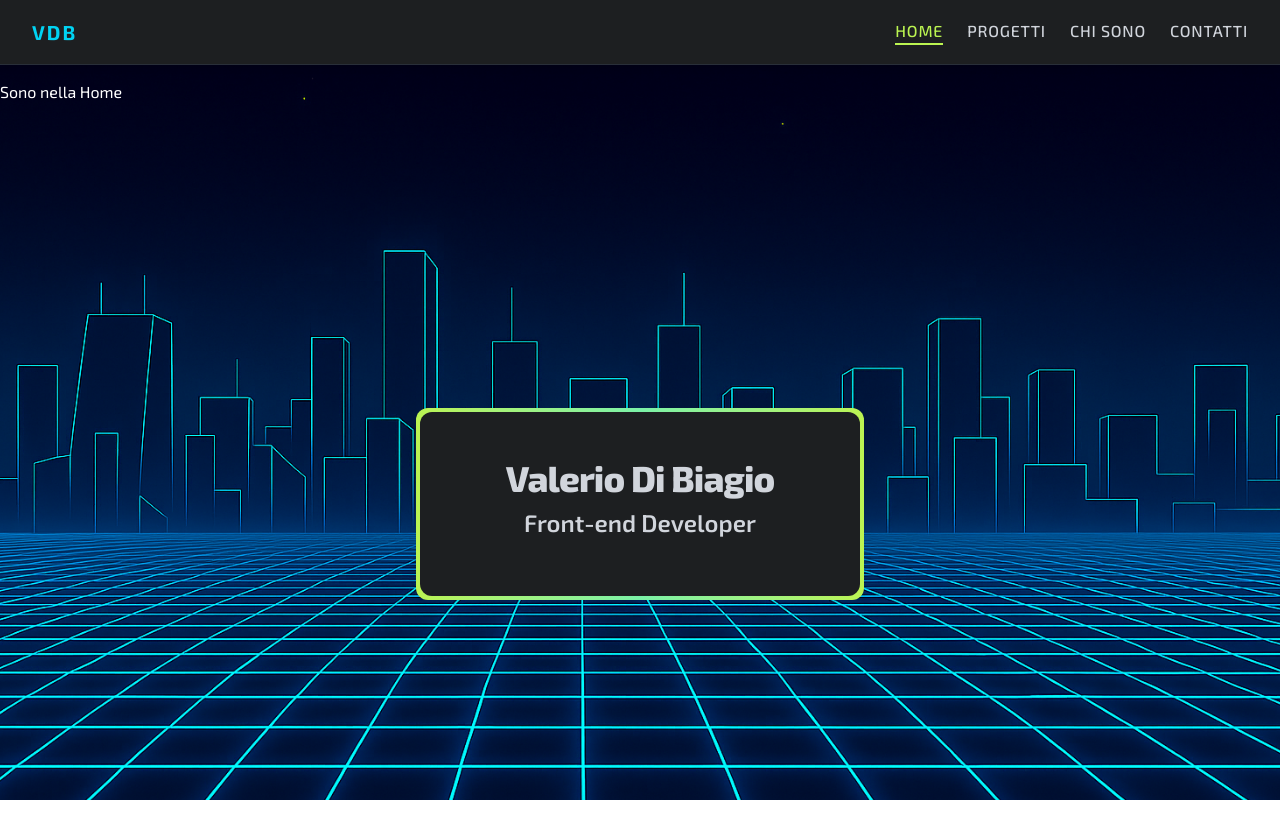
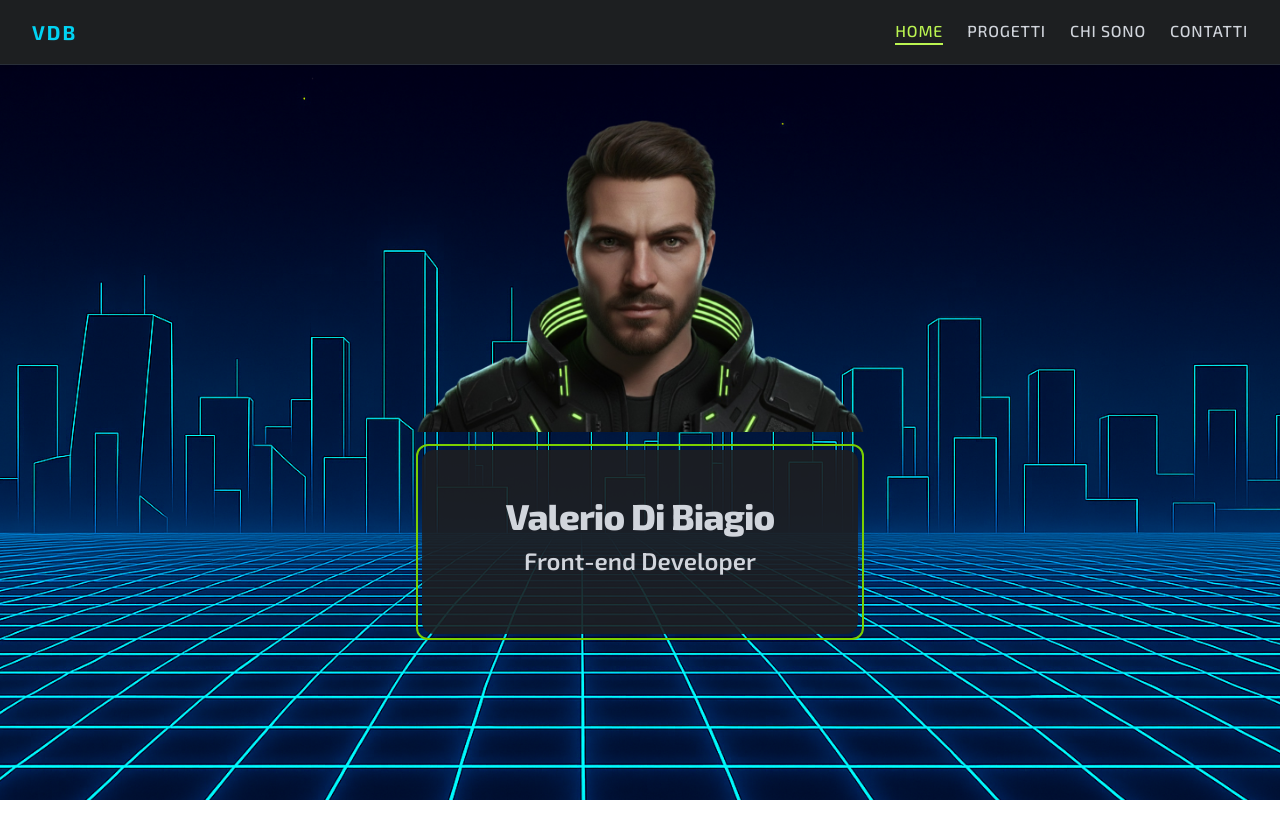
Before and after one commit to ValerioDiBiagio/personal-portfolio, a React (Vite) app: page / in a window 1280 px wide. Shown: the top 838 px of the page. After the commit the page ends 800 px from the top, so only its background shows below. Built offline with nearby package versions, Linux system fonts and the light colour scheme; a web font is replaced by a local one.

Commit message:
Refactor code structure for improved readability and maintainability

```diff
--- a/src/components/HeroSection.tsx
+++ b/src/components/HeroSection.tsx
@@ -9,26 +9,32 @@ type HeroSectionProps = {
 
 const HeroSection: React.FC<HeroSectionProps> = ({ name, title, subtitle, description }) => {
     return (
-        <section className="h-screen flex justify-center items-center p-4 sm:p-8 text-white">
+        <section className="flex justify-center flex-col p-4 sm:p-8 text-white items-center">
+
+            <figure className='image-container flex justify-center'>
+                <img className='w-120' src="/image/valeriodb.png" alt="Foto profilo Valerio" />
+                <img className='w-120 hover-image' src="/image/valeriodbsmile.png" alt="Foto profilo Valerio sorriso" />
+            </figure>
 
             <div
                 className="
+                    mt-3
                     max-w-xl md:max-w-md
                     w-full
                     p-0.5 md:p-1
                     rounded-lg md:rounded-xl
-                    bg-gradient-to-r from-lime-300 via-green-300 to-lime-300
-                    transform transition-all duration-300">
+                    border border-lime-500 border-2
+                    ">
 
                 <div
                     className="
                         flex flex-col md:flex-row
                         gap-4 md:gap-8
                         p-6 md:p-10
-                        bg-[#1d1f21]
                         text-white
                         rounded-lg md:rounded-xl
-                        border border-transparent ">
+                        border border-transparent "
+                    style={{ backgroundColor: 'rgba(29, 31, 33, 0.9)' }}>
 
                     <div className="flex-1 text-center">
                         <h1 className="text-2xl sm:text-3xl md:text-4xl font-extrabold mb-1 tracking-tight leading-snug text-gray-300">
--- a/src/index.css
+++ b/src/index.css
@@ -13,3 +13,34 @@ body:hover .city-container .city-image {
     position: relative;
     z-index: 10;
 }
+
+.image-container {
+    position: relative;
+    height: auto;
+    overflow: hidden;
+}
+
+.base-image {
+    width: 100%;
+    height: auto;
+    display: block;
+    transition: opacity 0.2s ease-in-out;
+}
+
+.hover-image {
+    position: absolute;
+    top: 0;
+    left: 0;
+    width: 100%;
+    height: 100%;
+    opacity: 0;
+    transition: opacity 0.2s ease-in-out;
+}
+
+.image-container:hover .base-image {
+    opacity: 0;
+}
+
+.image-container:hover .hover-image {
+    opacity: 1;
+}
--- a/src/pages/Home.tsx
+++ b/src/pages/Home.tsx
@@ -4,9 +4,7 @@ import HeroSection from "../components/HeroSection";
 const Home: React.FC = () => {
     return (
         <div>
-            <h2 className="text-white">Sono nella Home</h2>
             <HeroSection name='Valerio Di Biagio' title='Front-end Developer' subtitle='' description='' />
-
         </div>
     )
 }
```
Also changed, not shown: public/image/valeriodb.png (added), public/image/valeriodbsmile.png (added).
